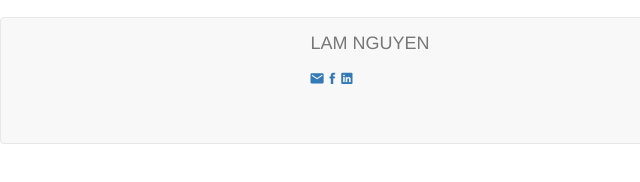
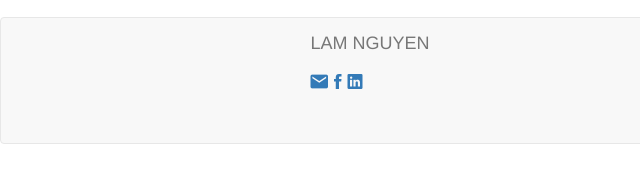
Before and after one commit to nblam1994/Personal_website, a plain HTML site: page index.html in a window 1280 px wide. Shown: the part 596-778 px from the top of the page, 0-640 px from the left. Drawn offline with Linux system fonts and the light colour scheme; files whose address does not match are found by name; a web font is replaced by a local one.

Commit message:
change icon size

```diff
--- a/Personal_blog.css
+++ b/Personal_blog.css
@@ -49,17 +49,17 @@
 }
 
 .ion-social-facebook {
-	font-size: 15px;
+	font-size: 20px;
 	margin-right: 2px;
 }
 
 .ion-android-mail {
-    font-size: 15px;
+    font-size: 20px;
     margin-right: 2px;
 }
 
 .ion-social-linkedin{
-    font-size: 15px;
+    font-size: 20px;
     margin-right: 2px;
 }
 
```
Also changed, not shown: 1 other file.
